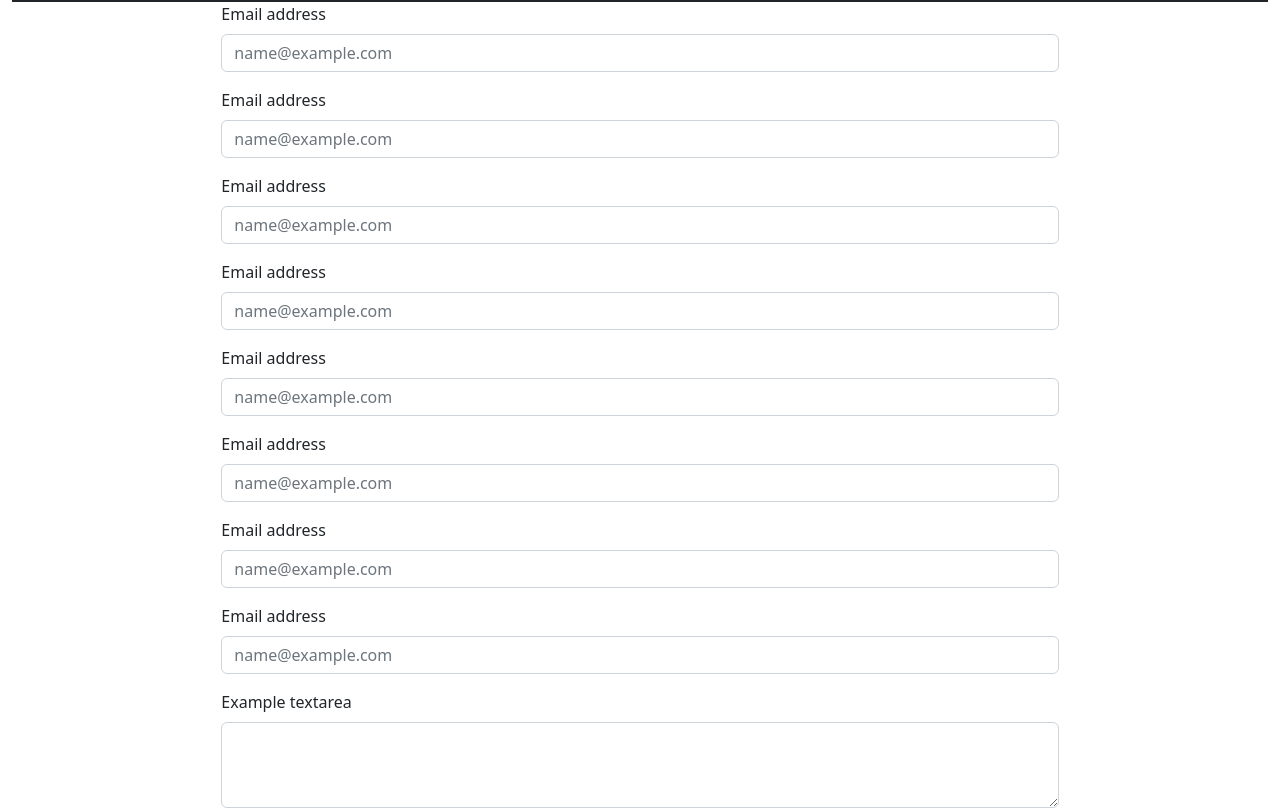
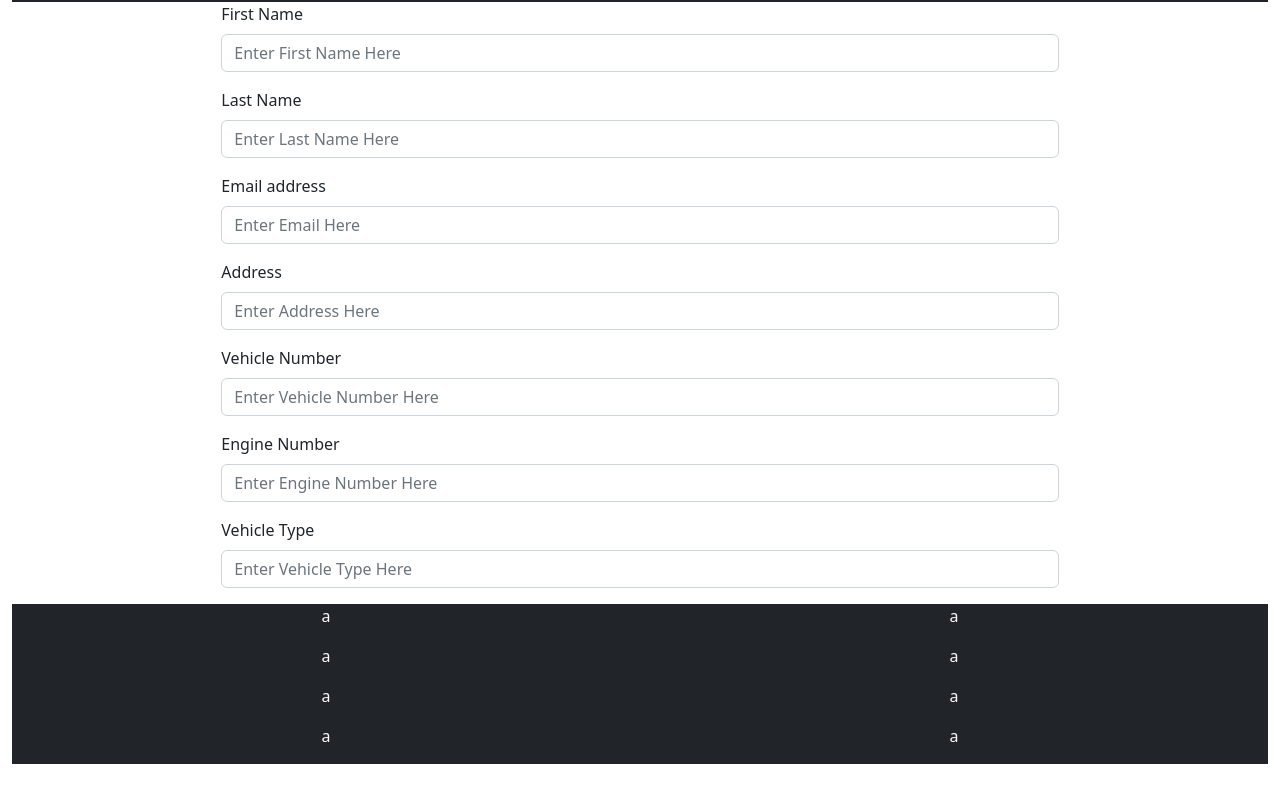
Before and after one commit to FSTeam3/ReactStatic, a React (Create React App) app: page / in a window 1280 px wide. Shown: the part 8640-9450 px from the top of the page. After the commit the page ends 9404 px from the top, so only its background shows below. Built offline with nearby package versions, Linux system fonts and the light colour scheme.

Commit message:
Changes made In Form Field

```diff
--- a/src/compo/Forms.js
+++ b/src/compo/Forms.js
@@ -3,41 +3,34 @@ import React from 'react'
 const Forms = () => {
   return (
     <div className='col-md-8 mx-auto'><div className="mb-3">
-    <label for="exampleFormControlInput1" className="form-label">Email address</label>
-    <input type="email" className="form-control" id="exampleFormControlInput1" placeholder="name@example.com"/>
+    <label for="fname" className="form-label">First Name</label>
+    <input type="text" className="form-control" id="fname" placeholder="Enter First Name Here"/>
   </div>
   <div className="mb-3">
-    <label for="exampleFormControlInput1" className="form-label">Email address</label>
-    <input type="email" className="form-control" id="exampleFormControlInput1" placeholder="name@example.com"/>
+    <label for="lname" className="form-label">Last Name</label>
+    <input type="text" className="form-control" id="lname" placeholder="Enter Last Name Here"/>
   </div>
   <div className="mb-3">
-    <label for="exampleFormControlInput1" className="form-label">Email address</label>
-    <input type="email" className="form-control" id="exampleFormControlInput1" placeholder="name@example.com"/>
+    <label for="email" className="form-label">Email address</label>
+    <input type="email" className="form-control" id="email" placeholder="Enter Email Here"/>
   </div>
   <div className="mb-3">
-    <label for="exampleFormControlInput1" className="form-label">Email address</label>
-    <input type="email" className="form-control" id="exampleFormControlInput1" placeholder="name@example.com"/>
+    <label for="address" className="form-label">Address</label>
+    <input type="email" className="form-control" id="address" placeholder="Enter Address Here"/>
   </div>
   <div className="mb-3">
-    <label for="exampleFormControlInput1" className="form-label">Email address</label>
-    <input type="email" className="form-control" id="exampleFormControlInput1" placeholder="name@example.com"/>
+    <label for="vehnumber" className="form-label">Vehicle Number</label>
+    <input type="text" className="form-control" id="vehnumber" placeholder="Enter Vehicle Number Here"/>
   </div>
   <div className="mb-3">
-    <label for="exampleFormControlInput1" className="form-label">Email address</label>
-    <input type="email" className="form-control" id="exampleFormControlInput1" placeholder="name@example.com"/>
+    <label for="engineNumber" className="form-label">Engine Number</label>
+    <input type="text" className="form-control" id="engineNumber" placeholder="Enter Engine Number Here"/>
   </div>
   <div className="mb-3">
-    <label for="exampleFormControlInput1" className="form-label">Email address</label>
-    <input type="email" className="form-control" id="exampleFormControlInput1" placeholder="name@example.com"/>
+    <label for="vehType" className="form-label">Vehicle Type</label>
+    <input type="text" className="form-control" id="vehType" placeholder="Enter Vehicle Type Here"/>
   </div>
-  <div className="mb-3">
-    <label for="exampleFormControlInput1" className="form-label">Email address</label>
-    <input type="email" className="form-control" id="exampleFormControlInput1" placeholder="name@example.com"/>
   </div>
-  <div className="mb-3">
-    <label for="exampleFormControlTextarea1" className="form-label">Example textarea</label>
-    <textarea className="form-control" id="exampleFormControlTextarea1" rows="3"></textarea>
-  </div></div>
   )
 }
 
```
